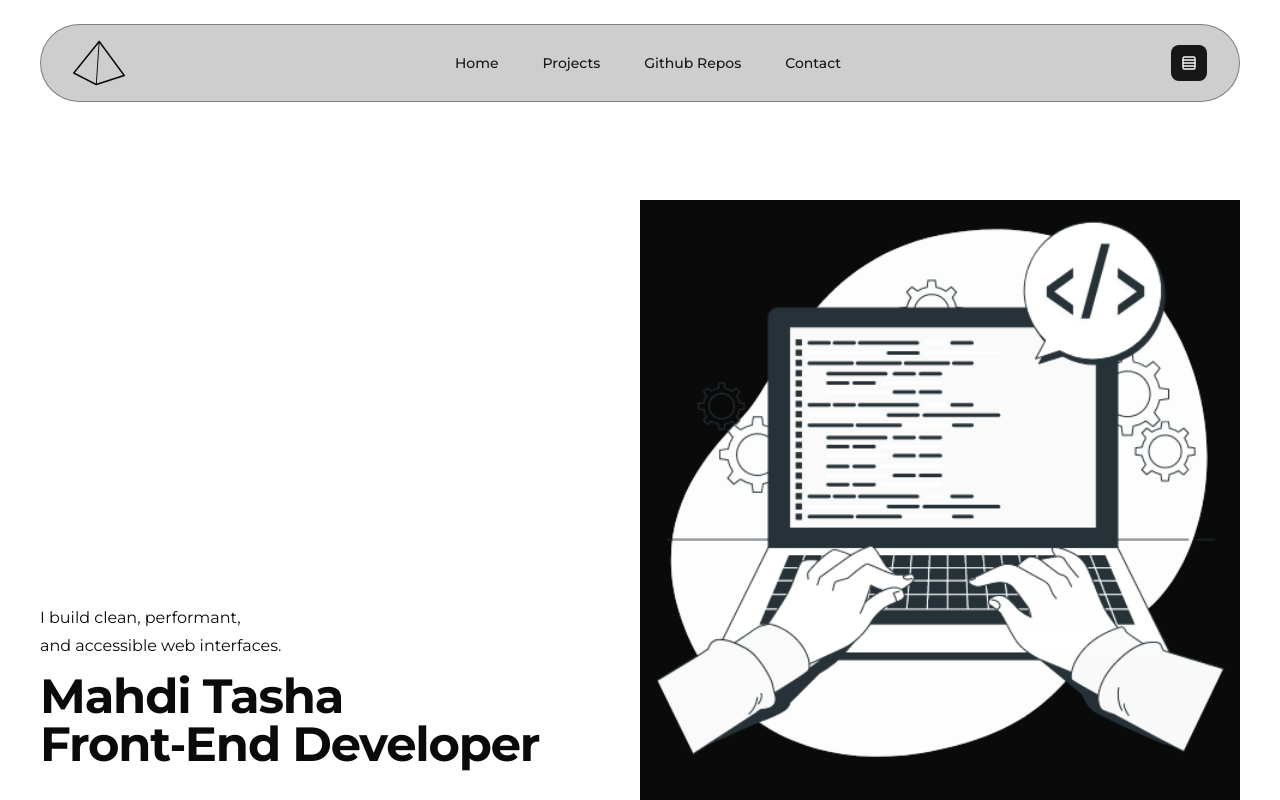
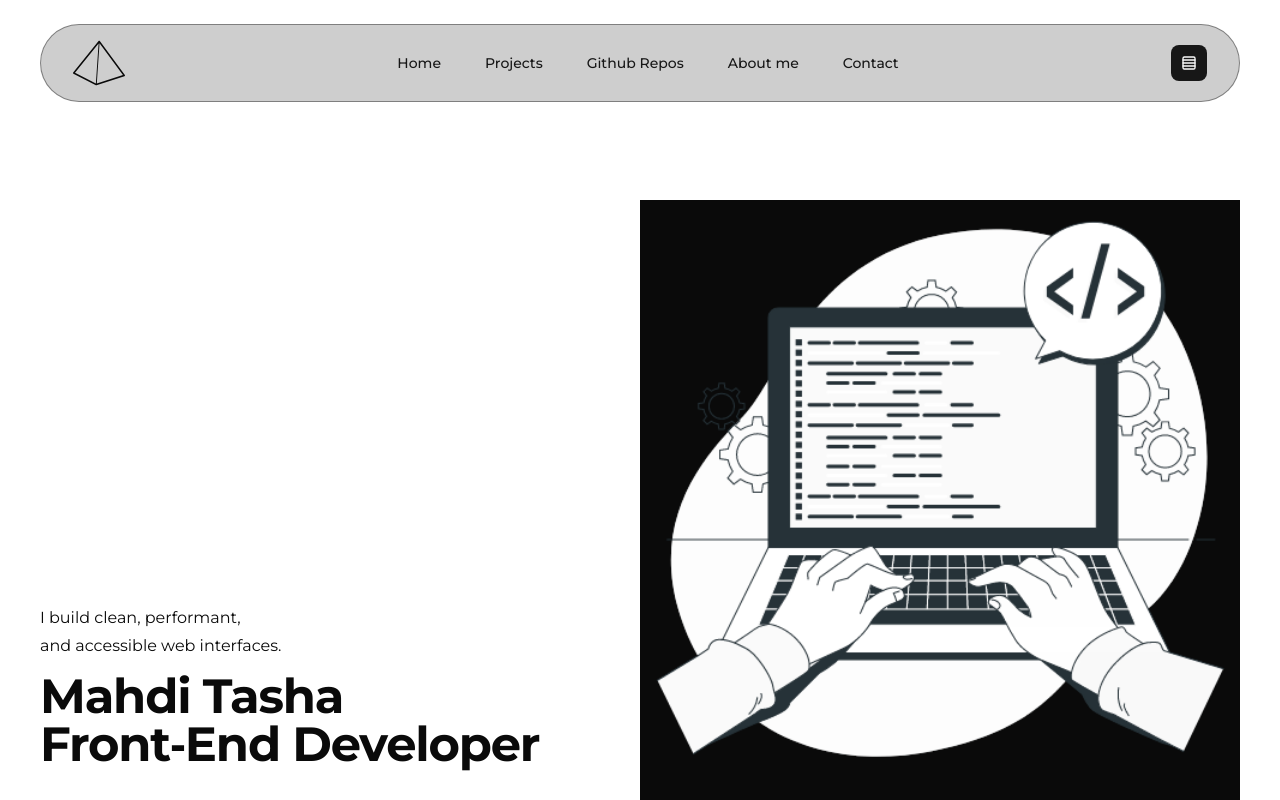
Before and after one commit to tasha-dev/portfolio, a Next.js app: page / in a window 1280 px wide. Shown: the top 800 px of the page. Built offline with nearby package versions, Linux system fonts and the light colour scheme.

Commit message:
fixed links of header

```diff
--- a/app/page.tsx
+++ b/app/page.tsx
@@ -158,6 +158,7 @@ export default function HomePage(): ReactNode {
         </Section>
         <Section
           delay={2}
+          id='contact'
           className='lg:min-h-dvh lg:flex items-center justify-center'
         >
           <div>
--- a/components/header.tsx
+++ b/components/header.tsx
@@ -49,8 +49,12 @@ const navLinkContent: {
     label: 'Projects',
   },
   {
-    href: '/#recent-repos',
+    href: '/#skills',
     label: 'Github Repos',
+  },
+  {
+    href: '/#about-me',
+    label: 'About me',
   },
   {
     href: '/#contact',
```
